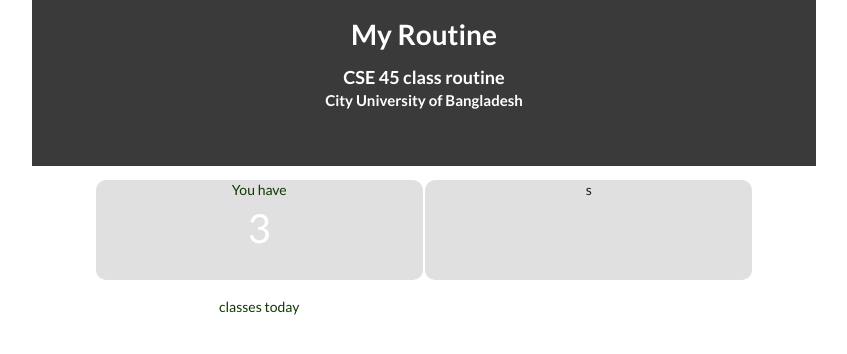
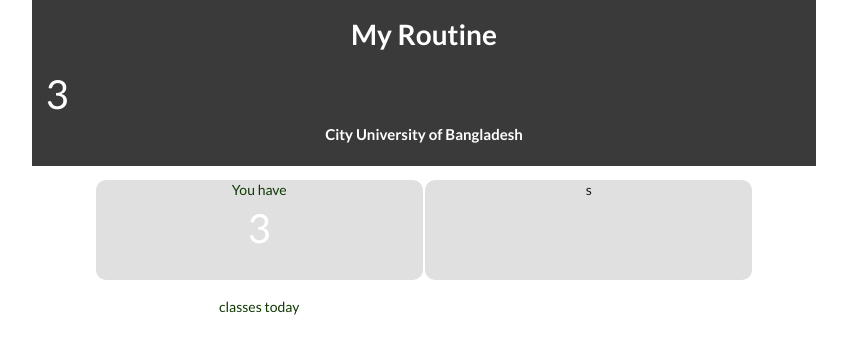
Before and after one commit to gourabxz/price.github.io, a website: page index.html in a window 1280 px wide. Shown: the whole page, without its empty margins (216-1063 px from the left). Drawn offline with Linux system fonts and the light colour scheme; files whose address does not match are found by name.

Commit message:
Update index.html

```diff
--- a/index.html
+++ b/index.html
@@ -16,7 +16,7 @@
     <div class="ui two column centered grid">
   <div class="column top colx">
       <h1 class="ui h1">My Routine</h1>
-      <h3 class="ui h2">CSE 45 class routine</h3>
+      <p class="box_text2" style="font-size: 40px; margin: 0;">3</p>
       <h4 class="ui h2">City University of Bangladesh</h4>
   </div>
   <div class="four column centered row">
```
